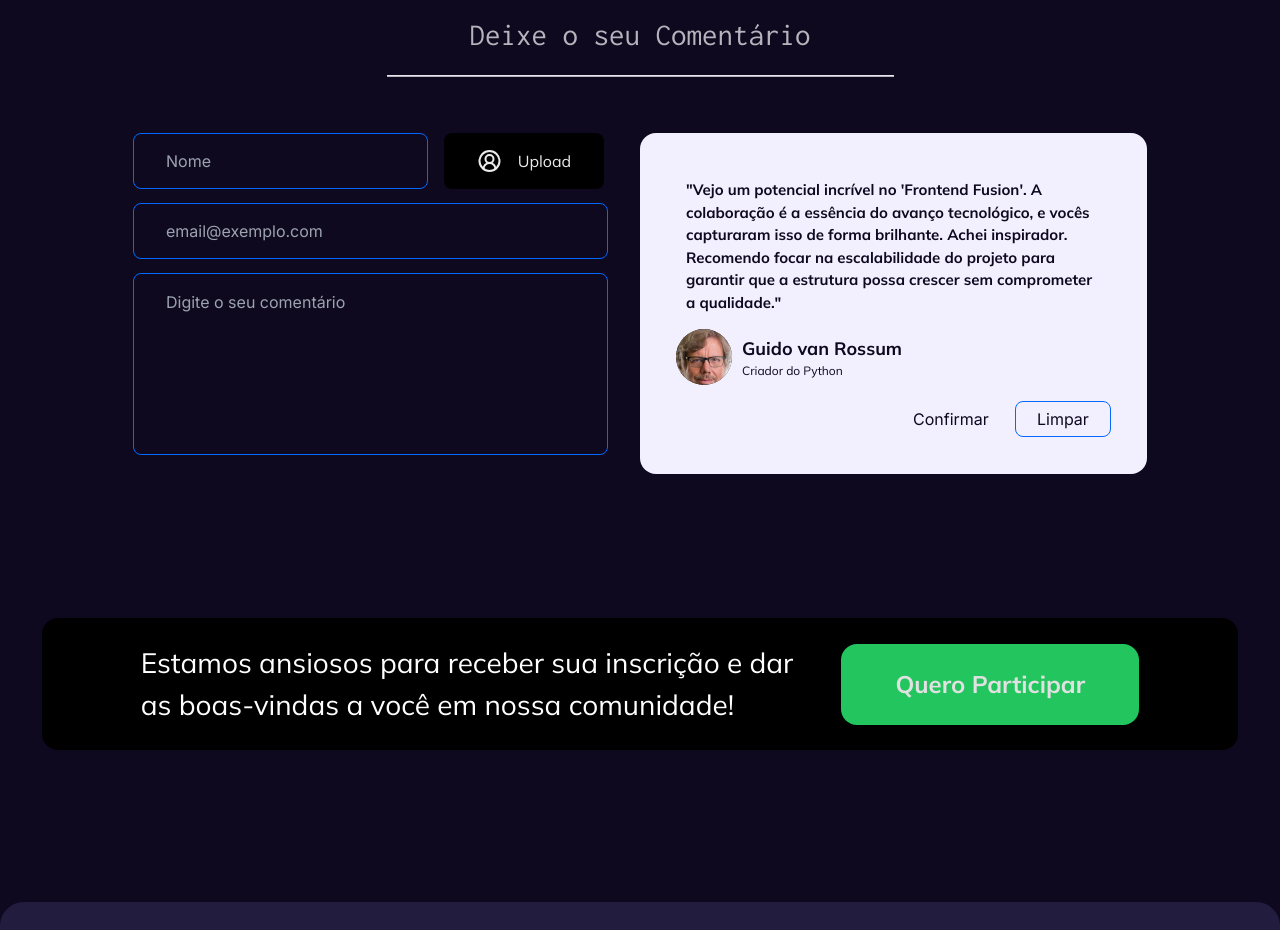
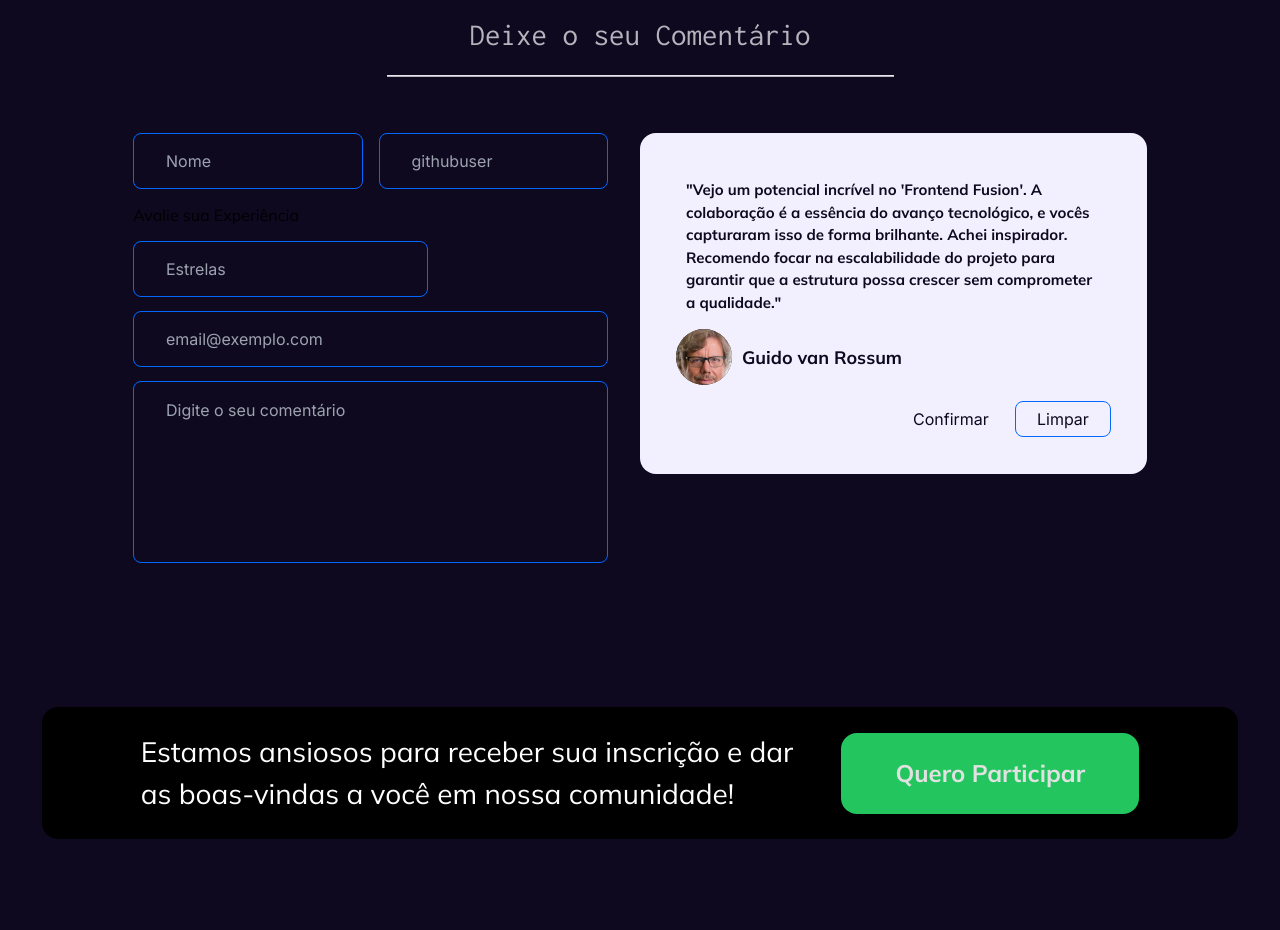
Before and after one commit to luisfilipe21/portifolio-colaborativo-codewizard-Eaglescoders, a React (Vite) app: page / in a window 1280 px wide. Shown: the part 4160-5090 px from the top of the page. Built offline with nearby package versions, Linux system fonts and the light colour scheme; no server answers; a web font is replaced by a local one.

Commit message:
REFACTOR : Refactored form component to use Yup and React Hook Form for validation

```diff
--- a/src/components/coments/form/index.jsx
+++ b/src/components/coments/form/index.jsx
@@ -1,14 +1,38 @@
 import { useRef, useState } from "react";
+import { BsGithub } from "react-icons/bs";
+import * as Yup from 'yup';
+import { useForm } from "react-hook-form";
+import { yupResolver } from "@hookform/resolvers/yup"
+import axios from "axios";
 
 export default function Form() {
-  const [name, setName] = useState("");
-  const [mail, setMail] = useState("");
-  const [coment, setComent] = useState("");
+
+  const [formValues, setformValues] = useState({
+    avatar: ''
+  })
+
+  const validationComments = Yup.object().shape({
+    name: Yup.string().required("Digite o nome"),
+    email: Yup.string().required("digite o email"),
+    comment: Yup.string().required("Digite o comentário"),
+    rate: Yup.string().required("Escola uma Estrela"),
+    githubuser: Yup.string(),
+    avatar: Yup.string()
+  })
+
+  const { handleSubmit, register, formState: { errors } } = useForm({
+
+    resolver: yupResolver(validationComments)
+  })
+
+
+
 
   const file = useRef();
 
   const staticData = {
     name: "Guido van Rossum",
+    githubuser: "guidovanrossum",
     function: "Criador do Python",
     coment:
       "Vejo um potencial incrível no 'Frontend Fusion'. A colaboração é a essência do avanço tecnológico, e vocês capturaram isso de forma brilhante. Achei inspirador. Recomendo focar na escalabilidade do projeto para garantir que a estrutura possa crescer sem comprometer a qualidade.",
@@ -22,7 +46,7 @@ export default function Form() {
   };
 
   async function API() {
-    const url = await fetch("http://localhost:3000/coments", {
+    const url = await fetch("http://localhost:3001/comments/send-comments", {
       method: "POST",
       headers: {
         "Content-Type": "application/json",
@@ -46,14 +70,48 @@ export default function Form() {
     clean();
   }
 
-  const upLoad = () => {};
+  const upLoad = () => { };
 
   const emailRegex = "^[a-zA-Z][a-zA-Z0-9]{3,}@[a-zA-Z]{3,}.[a-zA-Z]{2,}$";
 
+  const onSubmit = (data) => {
+    console.log(data)
+  }
+
+  const handleInputsChanges = (e) => {
+    const { name, value } = e.target
+    console.log(name, value)
+    setformValues(prevState => ({
+      ...prevState,
+      [name]: value
+    }))
+  }
+
+
+
+  const getGithuberDetails = async (e) => {
+
+    const response = await axios.get(`https://api.github.com/users/${formValues.githubuser}`)
+    const avatar = response.data.avatar_url
+    setformValues(prevState => ({
+      avatar: avatar
+    }))
+
+  }
+
   return (
+    <>
+      {
+        formValues.githubuser
+      }
+
       <form
         className="flex justify-center gap-8"
-      onSubmit={(e) => sendInformation(e)}
+        //will no longer be necessary as we will use {...register} to manipulate the input value
+        // onSubmit={(e) => sendInformation(e)}
+        onSubmit={handleSubmit(onSubmit)}
+        onChange={handleInputsChanges}
+
       >
         <fieldset className="flex flex-col w-extraSmall mx-auto gap-3.5 lg:mx-0 lg:w-extraLarger">
           <div className="flex gap-4">
@@ -61,45 +119,97 @@ export default function Form() {
               type="text"
               placeholder="Nome"
               className="w-full bg-inherit h-9 rounded-lg border border-blue-1 p-2.5 outline-none text-purple-1 dark:text-white-1 font-inter lg:h-14 lg:px-8 lg:max-w-min"
-            value={name}
-            onChange={(e) => setName(e.target.value)}
+              //will no longer be necessary as we will use {...register} to manipulate the input value
+              // value={name}
+              // onChange={(e) => setName(e.target.value)}
+              {...register("name")}
             />
+            {errors.name && <span>{errors.name.message}</span>}
+
+
+
+            <input
+              type="text"
+              placeholder="githubuser"
+              className="w-full bg-inherit h-9 rounded-lg border border-blue-1 p-2.5 outline-none text-purple-1 dark:text-white-1 font-inter lg:h-14 lg:px-8 lg:max-w-min"
+              //will no longer be necessary as we will use {...register} to manipulate the input value
+              // value={name}
+              // onChange={(e) => setName(e.target.value)}
+              {...register("githubuser")}
+              onBlur={getGithuberDetails}
+            />
+            {errors.githubuser && <span>{errors.githubuser.message}</span>}
 
             <>
-            <label
-              htmlFor="file"
+              {/* <label
+              htmlFor="github"
               className="hidden bg-black-1 w-40 h-14 rounded-lg cursor-pointer text-gray-1 lg:flex items-center justify-center gap-4"
-              onClick={(e) => upLoad(e)}
+              // onClick={(e) => upLoad(e)}
+              // will no longer be necessary as we will use {...register} to manipulate the input value
             >
-              <img src="src/assets/upload.svg" alt="Icone de Upload" />
-              Upload
-            </label>
-            <input
-              type="file"
-              name=""
-              id="file"
-              className="hidden"
-              ref={file}
-            />
+              <BsGithub />
+              Conectar Github
+            </label> */}
+
+
             </>
           </div>
+
+          <label htmlFor="rate">Avalie sua Experiência</label>
+
+
+          <input
+            type="text"
+            placeholder="Estrelas"
+            className="w-full bg-inherit h-9 rounded-lg border border-blue-1 p-2.5 outline-none text-purple-1 dark:text-white-1 font-inter lg:h-14 lg:px-8 lg:max-w-min"
+            //will no longer be necessary as we will use {...register} to manipulate the input value
+            // value={name}
+            // onChange={(e) => setName(e.target.value)}
+            {...register("rate")}
+            list="rate-list"
+          />
+          {errors.githubuser && <span>{errors.githubuser.message}</span>}
+
+
+
+          <datalist id="rate-list" className="bg-red-400">
+            <option value="1">1</option>
+            <option value="2">2</option>
+            <option value="3">3</option>
+            <option value="4">4</option>
+            <option value="5">5</option>
+
+          </datalist>
+
+          {errors.rate && <span>{errors.rate.message}</span>}
+
 
           <input
             type="email"
             placeholder="email@exemplo.com"
             className="w-full bg-inherit h-9 rounded-lg border border-blue-1 p-2.5 outline-none text-purple-1 dark:text-white-1 font-inter lg:h-14 lg:px-8 "
-          value={mail}
-          onChange={(e) => setMail(e.target.value)}
+            // value={mail}
+            // onChange={(e) => setMail(e.target.value)}
+            //will no longer be necessary as we will use {...register} to manipulate the input value
             pattern={emailRegex}
+            {...register("email")}
           />
+          {errors.email && <span>{errors.email.message}</span>}
+
+
           <textarea
             name=""
             id=""
             placeholder="Digite o seu comentário"
             className="w-full bg-inherit h-mini rounded-lg border border-blue-1 p-2.5 outline-none text-purple-1 dark:text-white-1 font-inter resize-none lg:h-small lg:px-8 lg:pt-4"
-          value={coment}
-          onChange={(e) => setComent(e.target.value)}
+            // value={coment}
+            // onChange={(e) => setComent(e.target.value)}
+            //will no longer be necessary as we will use {...register} to manipulate the input value
+            {...register("comment")}
           ></textarea>
+
+          {errors.comment && <span>{errors.comment.message}</span>}
+
 
           <div className="flex gap-4 h-9 font-inter lg:hidden">
             <input
@@ -119,19 +229,22 @@ export default function Form() {
         <div className="hidden lg:flex flex-col w-hiper h-extraLarger bg-purple-3 dark:bg-purple-2 rounded-2xl p-9 gap-4">
           <textarea
             className="text-purple-1 dark:text-gray-2 text-desktop-extraMini font-bold w-full min-h-36  bg-inherit resize-none outline-none p-2.5 overflow-hidden"
-          value={coment !== "" ? `"${coment}"` : `"${staticData.coment}"`}
+            value={formValues.comment ? `${formValues.comment}` : `"${staticData.coment}"`}
             disabled
           ></textarea>
 
           <div className="flex items-center gap-2.5">
             <div className="h-14 w-14 rounded-full bg-black-1 overflow-hidden">
-            <img src="/src/assets/guido.png" alt="" />
+              <img src={formValues.avatar ? formValues.avatar : "/src/assets/guido.png"} alt="" />
             </div>
             <div className="flex flex-col text-purple-1 dark:text-white-1">
-            <span className="text-desktop-extraSmall font-bold">
-              {name !== "" ? name : staticData.name}
-            </span>
-            <span className="text-desktop-mini">{staticData.function}</span>
+              <h3 className="text-desktop-extraSmall font-bold">
+                {formValues.name ? formValues.name : staticData.name}
+              </h3>
+              {
+                formValues.githubuser && <h4 className="text-desktop-mini">@{formValues.githubuser ? formValues.githubuser : staticData.githubuser}</h4>
+
+              }
             </div>
           </div>
 
@@ -149,6 +262,10 @@ export default function Form() {
             </button>
           </div>
         </div>
+
       </form>
+
+
+    </>
   );
 }
```
Lines whose indentation alone changed are shown as unchanged.
